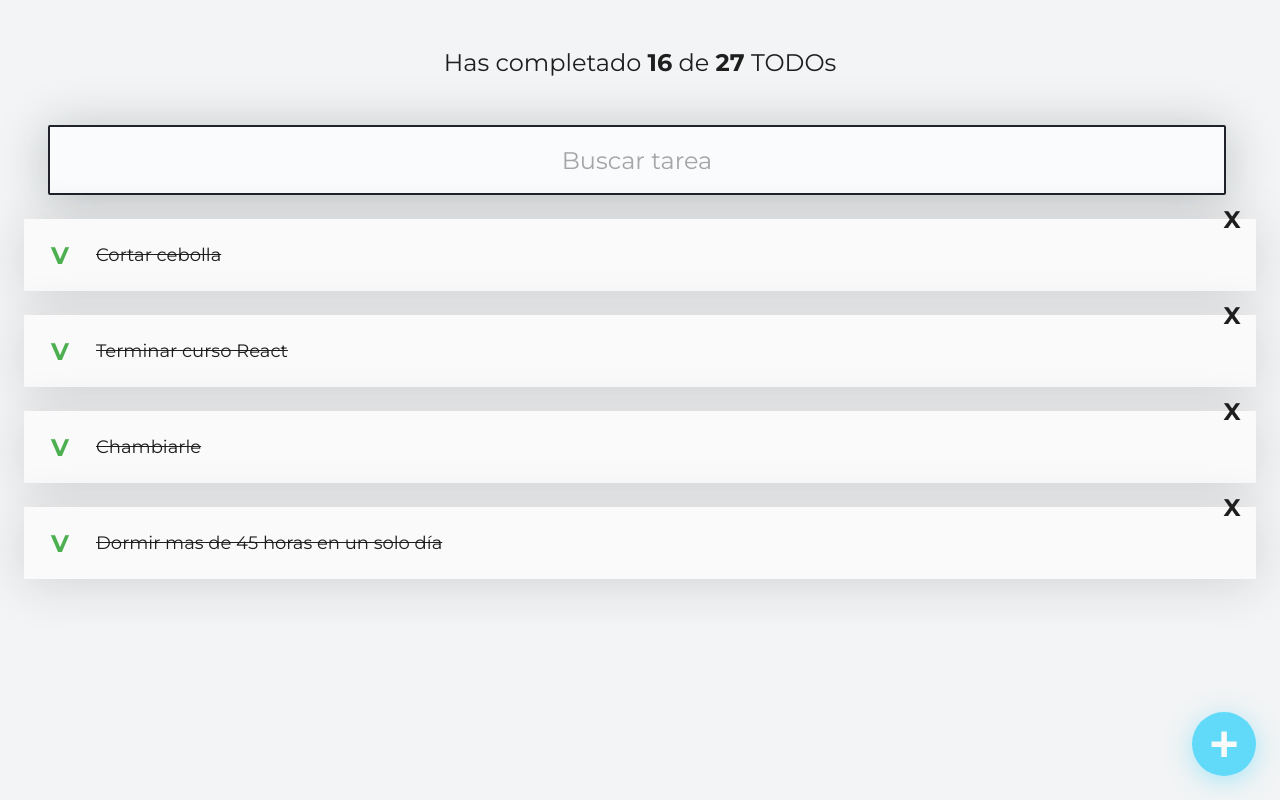
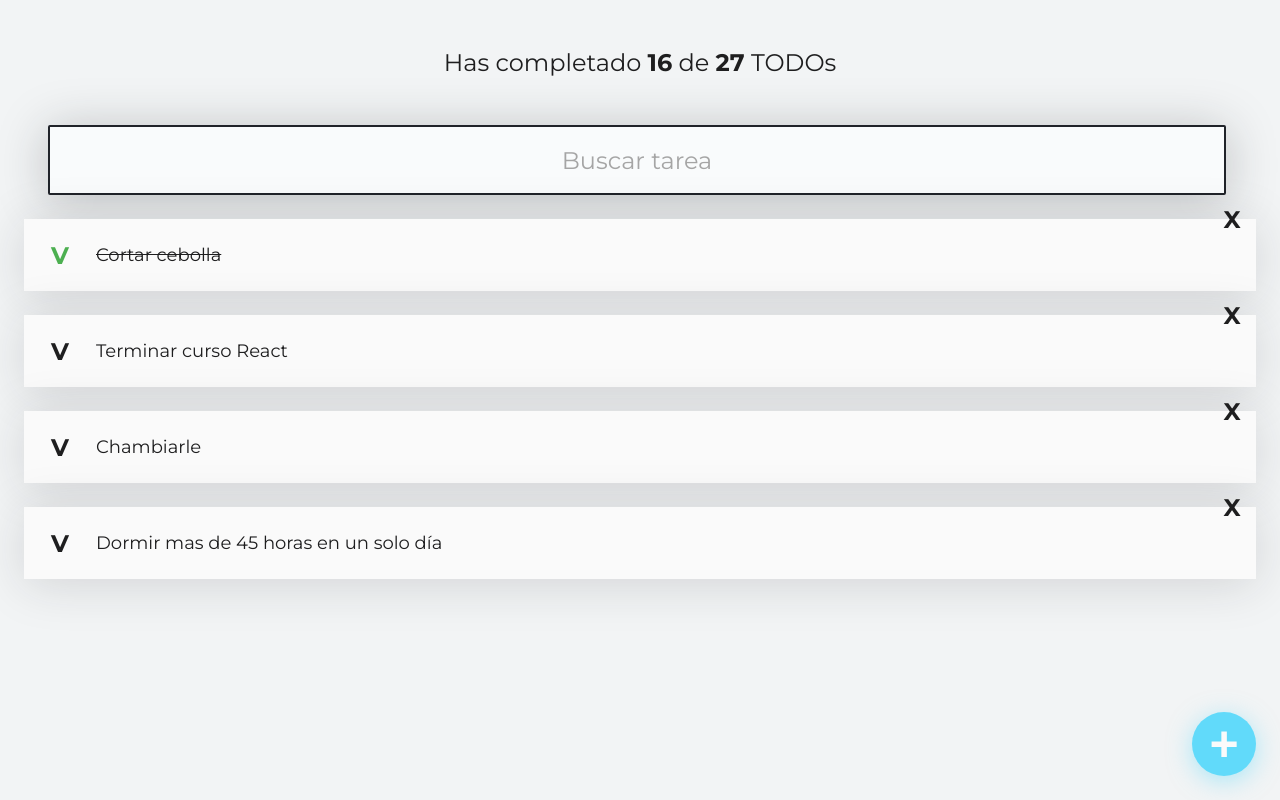
Before and after one commit to AdrianGerman/TODO-Machine, a React (Create React App) app: page / in a window 1280 px wide. Built offline with nearby package versions, Linux system fonts and the light colour scheme.

Commit message:
finished design

```diff
--- a/src/js/TodoItem.js
+++ b/src/js/TodoItem.js
@@ -3,8 +3,14 @@ import "../styles/TodoItem.css";
 function TodoItem(props) {
   return (
     <li className="TodoItem">
-      <span className="Icon Icon-check Icon-check--active">V</span>
-      <p className="TodoItem-p TodoItem-p--complete">{props.text}</p>
+      <span
+        className={`Icon Icon-check ${props.completed && "Icon-check--active"}`}
+      >
+        V
+      </span>
+      <p className={`TodoItem-p ${props.completed && "TodoItem-p--complete"}`}>
+        {props.text}
+      </p>
       <span className="Icon Icon-delete">X</span>
     </li>
   );
```
